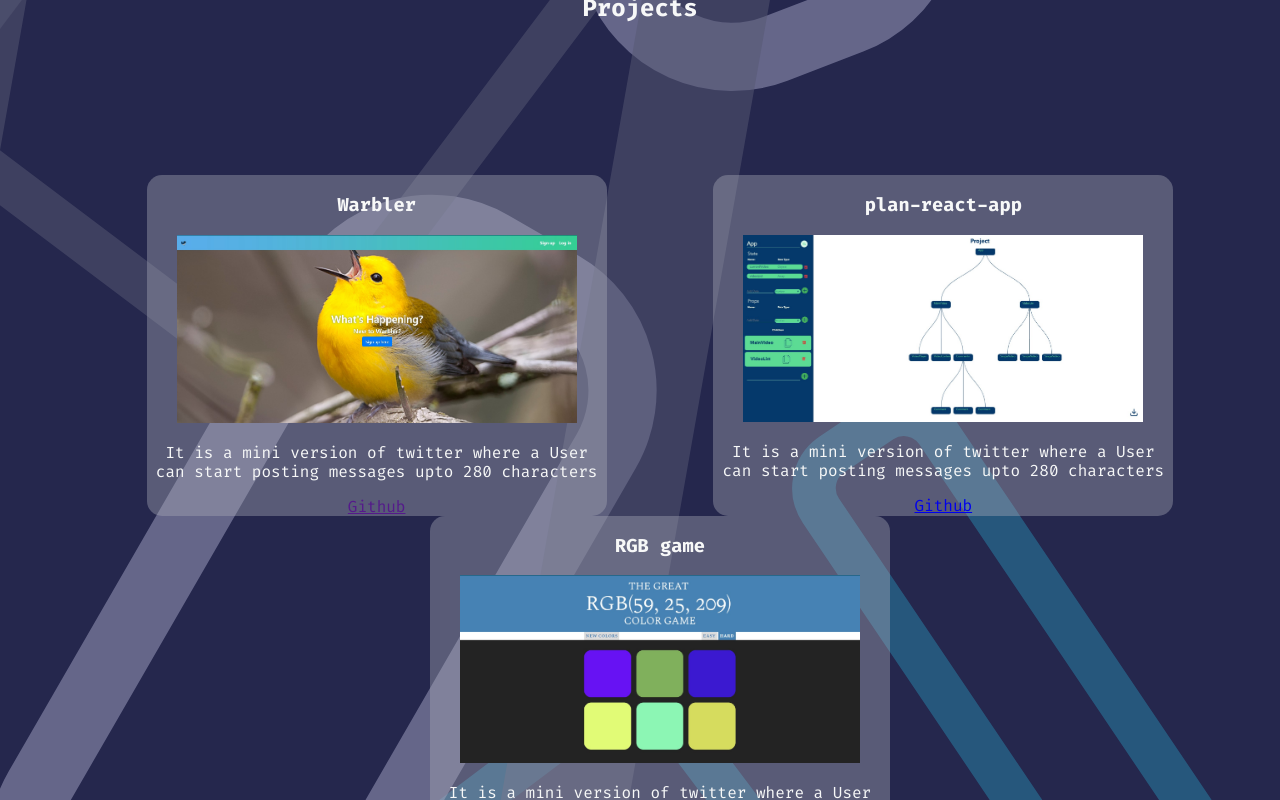
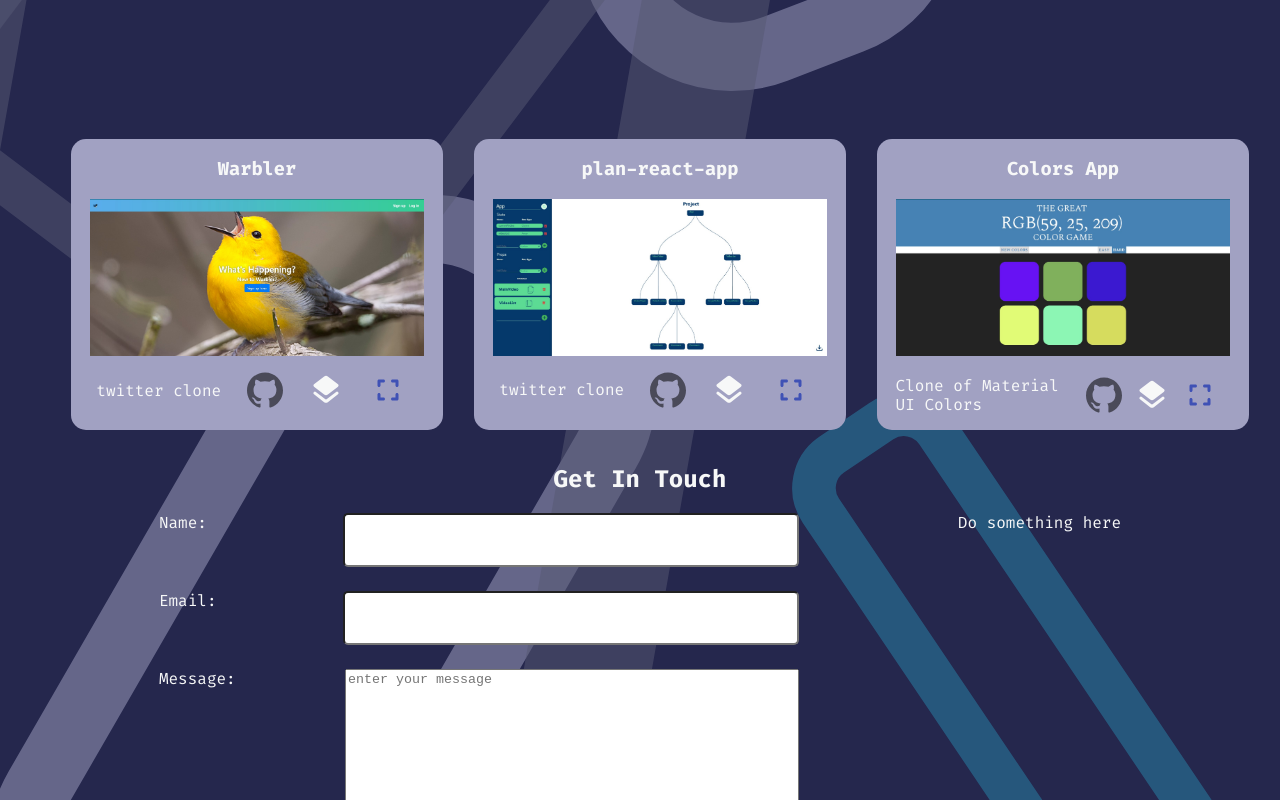
Before and after one commit to mayanksuchde/portfolio, a React (Create React App) app: page / in a window 1280 px wide. Shown: the part 1340-2140 px from the top of the page. Built offline with nearby package versions, Linux system fonts and the light colour scheme.

Commit message:
Add Pop up for project details

```diff
--- a/package.json
+++ b/package.json
@@ -3,6 +3,8 @@
   "version": "0.1.0",
   "private": true,
   "dependencies": {
+    "@material-ui/core": "^4.1.1",
+    "@material-ui/icons": "^4.2.0",
     "node-sass": "^4.11.0",
     "react": "^16.8.6",
     "react-dom": "^16.8.6",
--- a/src/App.scss
+++ b/src/App.scss
@@ -11,7 +11,6 @@
 }
 
 @mixin fillScreen {
-  scroll-snap-align: start;
   width:100%;
   height: stretch;
   z-index: 2;
@@ -120,6 +119,7 @@
 }
 
 .skills{
+  @include fillScreen();
   display: flex;
   flex-direction: row;
   justify-content: center;
@@ -127,7 +127,7 @@
     width: 25%;
     background-color: #aaabb885;
     border-radius:15px;
-    margin:0px 24px 24px 24px;
+    margin:24px 24px 24px 24px;
     &__list{
       display: flex;
       flex-direction: row;
@@ -137,8 +137,8 @@
         list-style-type: none;
         margin: 10px 20px;
         &__img{
-          width:100px;
-          height: 100px;
+          width:5rem;
+          height: 5rem;
         }
       }
     }
@@ -149,25 +149,39 @@
   @include fillScreen();
   ul{
     margin-top:12%;
+    flex-direction: row;
     display: flex;
     flex-wrap: wrap;
     justify-content: space-evenly;
     li{
-      background-color: #aaabb865;
+      background-color: #a1a1c2;
       border-radius:15px;
       list-style-type: none;
+      width:30%;
     }
   }
 }
 
 .project{
-  width:460px;
+  width:100%;
   h2{
     text-align: left;
 
   }
   img{
-    width:400px;
+    width:90%;
+  }
+  &__content{
+    display: flex;
+    align-items: center;
+    justify-content: space-around;
+    text-align: left;
+    width: 90%;
+    margin: auto;
+    svg{
+      width:36px;
+      height:36px;
+    }
   }
 }
 
--- a/src/Project.js
+++ b/src/Project.js
@@ -1,13 +1,33 @@
 import React from 'react';
+import './Project.scss';
+import {FullscreenRounded,LayersRounded} from '@material-ui/icons/';
+import SingleProject from './SingleProject';
+import { SvgIcon, IconButton } from '@material-ui/core';
+
+function GitIcon(props){
+    return(
+        <SvgIcon>
+            <svg role="img" viewBox="0 0 24 24" xmlns="http://www.w3.org/2000/svg"><title>GitHub icon</title><path d="M12 .297c-6.63 0-12 5.373-12 12 0 5.303 3.438 9.8 8.205 11.385.6.113.82-.258.82-.577 0-.285-.01-1.04-.015-2.04-3.338.724-4.042-1.61-4.042-1.61C4.422 18.07 3.633 17.7 3.633 17.7c-1.087-.744.084-.729.084-.729 1.205.084 1.838 1.236 1.838 1.236 1.07 1.835 2.809 1.305 3.495.998.108-.776.417-1.305.76-1.605-2.665-.3-5.466-1.332-5.466-5.93 0-1.31.465-2.38 1.235-3.22-.135-.303-.54-1.523.105-3.176 0 0 1.005-.322 3.3 1.23.96-.267 1.98-.399 3-.405 1.02.006 2.04.138 3 .405 2.28-1.552 3.285-1.23 3.285-1.23.645 1.653.24 2.873.12 3.176.765.84 1.23 1.91 1.23 3.22 0 4.61-2.805 5.625-5.475 5.92.42.36.81 1.096.81 2.22 0 1.606-.015 2.896-.015 3.286 0 .315.21.69.825.57C20.565 22.092 24 17.592 24 12.297c0-6.627-5.373-12-12-12"/></svg>
+        </SvgIcon>
+    )
+}
 
 export default function Project({details}){
 
     return (
         <div className='project'>
+
             <h3>{details.name}</h3>
             <img src={details.screenshot} alt={details.name}/>
-            <p>{details.description}</p>
-            <a target='_blank' rel='noreferrer noopener' href={details.gitLink}>Github</a>
+            <div className="project__content">
+                <p>{details.shortDesc} </p>
+                <IconButton target="_blank" href={details.gitLink} >
+                    <GitIcon />
+                </IconButton>
+                <LayersRounded />
+                <SingleProject details={details} />
+
+            </div>
         </div>
     );
 }
--- /dev/null
+++ b/src/Project.scss
@@ -0,0 +1,13 @@
+
+
+
+  .project{
+    width:30%;
+    h2{
+      text-align: left;
+
+    }
+    img{
+      width:90%;
+    }
+  }
--- a/src/ProjectList.js
+++ b/src/ProjectList.js
@@ -9,25 +9,28 @@
     let projArr=[
       {
         name:"Warbler",
+        shortDesc:"twitter clone",
         description:"It is a mini version of twitter where a User can start posting messages upto 280 characters",
         stack:[],
-        gitLink:"",
+        gitLink:"https://github.com/mayanksuchde/warbler",
         liveDemo:"",
         screenshot:warbImg
       },
       {
         name:"plan-react-app",
+        shortDesc:"twitter clone",
         description:"It is a mini version of twitter where a User can start posting messages upto 280 characters",
         stack:[],
         gitLink:"https://github.com/mayanksuchde/plan-react-app",
         liveDemo:"",
-        screenshot:planImg
+        screenshot: planImg
       },
       {
-        name:"RGB game",
-        description:"It is a mini version of twitter where a User can start posting messages upto 280 characters",
+        name:"Colors App",
+        shortDesc:"Clone of Material UI Colors",
+        description:"orem Ipsum is simply dummy text of the printing and typesetting industry. Lorem Ipsum has been the industry's standard dummy text ever since the 1500s, when an unknown printer took a galley of type and scrambled it to make a type specimen book. It has survived not only five centuries, but also the leap into electronic typesetting, remaining essentially unchanged. It was popularised in the 1960s with the release of Letraset sheets ",
         stack:[],
-        gitLink:"",
+        gitLink:"https://github.com/mayanksuchde/colors-app",
         liveDemo:"",
         screenshot:rgbImg
       }
--- /dev/null
+++ b/src/SingleProject.js
@@ -0,0 +1,109 @@
+import React from 'react';
+import { withStyles } from '@material-ui/core/styles';
+import Button from '@material-ui/core/Button';
+import Dialog from '@material-ui/core/Dialog';
+import MuiDialogTitle from '@material-ui/core/DialogTitle';
+import MuiDialogContent from '@material-ui/core/DialogContent';
+import MuiDialogActions from '@material-ui/core/DialogActions';
+import IconButton from '@material-ui/core/IconButton';
+import CloseIcon from '@material-ui/icons/Close';
+import Typography from '@material-ui/core/Typography';
+import {FullscreenRounded} from '@material-ui/icons/';
+const styles = theme => ({
+  root: {
+    margin: 0
+
+  },
+  closeButton: {
+    position: 'absolute',
+    right: theme.spacing(1),
+    top: theme.spacing(1),
+    color: theme.palette.grey[500],
+  },
+  Dialog:{
+    width:"60vh",
+    height:"80vh",
+    backgroundColor:"inherit"
+  }
+});
+
+// const DialogTitle = withStyles(styles)(props => {
+//   const { children, classes, onClose } = props;
+//   return (
+//     <MuiDialogTitle disableTypography className={classes.root}>
+//       <Typography variant="h6">{children}</Typography>
+//       {onClose ? (
+//         <IconButton aria-label="Close" className={classes.closeButton} onClick={onClose}>
+//           <CloseIcon />
+//         </IconButton>
+//       ) : null}
+//     </MuiDialogTitle>
+//   );
+// });
+
+
+// const DialogContent = withStyles(theme => ({
+//   root: {
+//     padding: theme.spacing(2),
+//   },
+// }))(MuiDialogContent);
+
+// const DialogActions = withStyles(theme => ({
+//   root: {
+//     margin: 0,
+//     padding: theme.spacing(1),
+//   },
+// }))(MuiDialogActions);
+
+class SingleProject extends React.Component {
+  state = {
+    open: false,
+  };
+
+  handleClickOpen = () => {
+    this.setState({
+      open: true,
+    });
+  };
+
+  handleClose = () => {
+    this.setState({ open: false });
+  };
+
+  render() {
+      const {details,classes}=this.props;
+    return (
+      <div>
+        <IconButton variant="outlined" color="primary" onClick={this.handleClickOpen}>
+            <FullscreenRounded />
+        </IconButton>
+        <Dialog
+          onClose={this.handleClose}
+          aria-labelledby="customized-dialog-title"
+          fullWidth={true}
+          maxWidth="80"
+          open={this.state.open}
+          PaperProps={{
+            style: {
+              backgroundColor: '#aaabb885',
+              boxShadow: 'none',
+            },
+          }}
+        >
+            <div className={classes.Dialog}>
+                <h2>{details.name}</h2>
+                <p>{details.description}</p>
+                Stack
+                githublink
+                liveDemoLink if possible
+                SnapShots
+
+            </div>
+
+        </Dialog>
+      </div>
+    );
+  }
+}
+
+export default withStyles(styles)(SingleProject);
```
Also changed, not shown: src/assets/othertools/github.svg (added), 1 other file (tests, documents, lock files or other folders).
